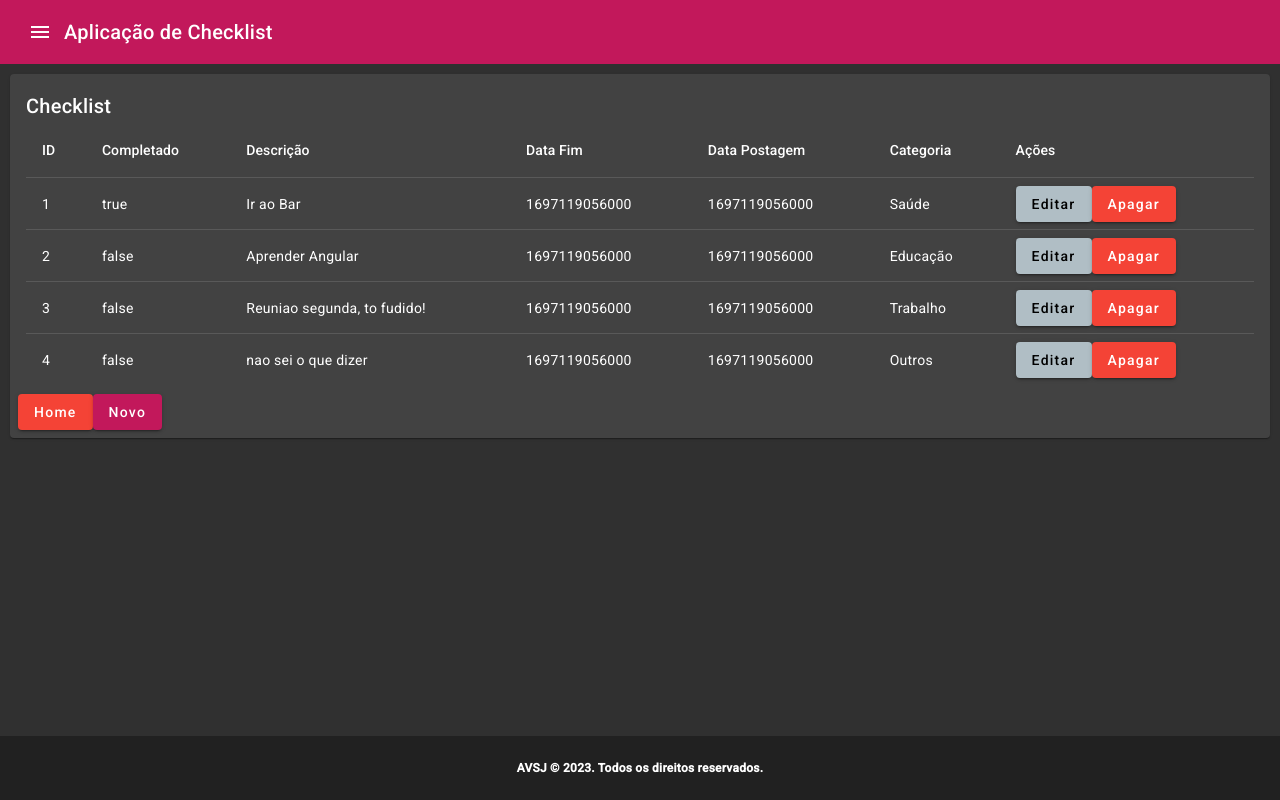
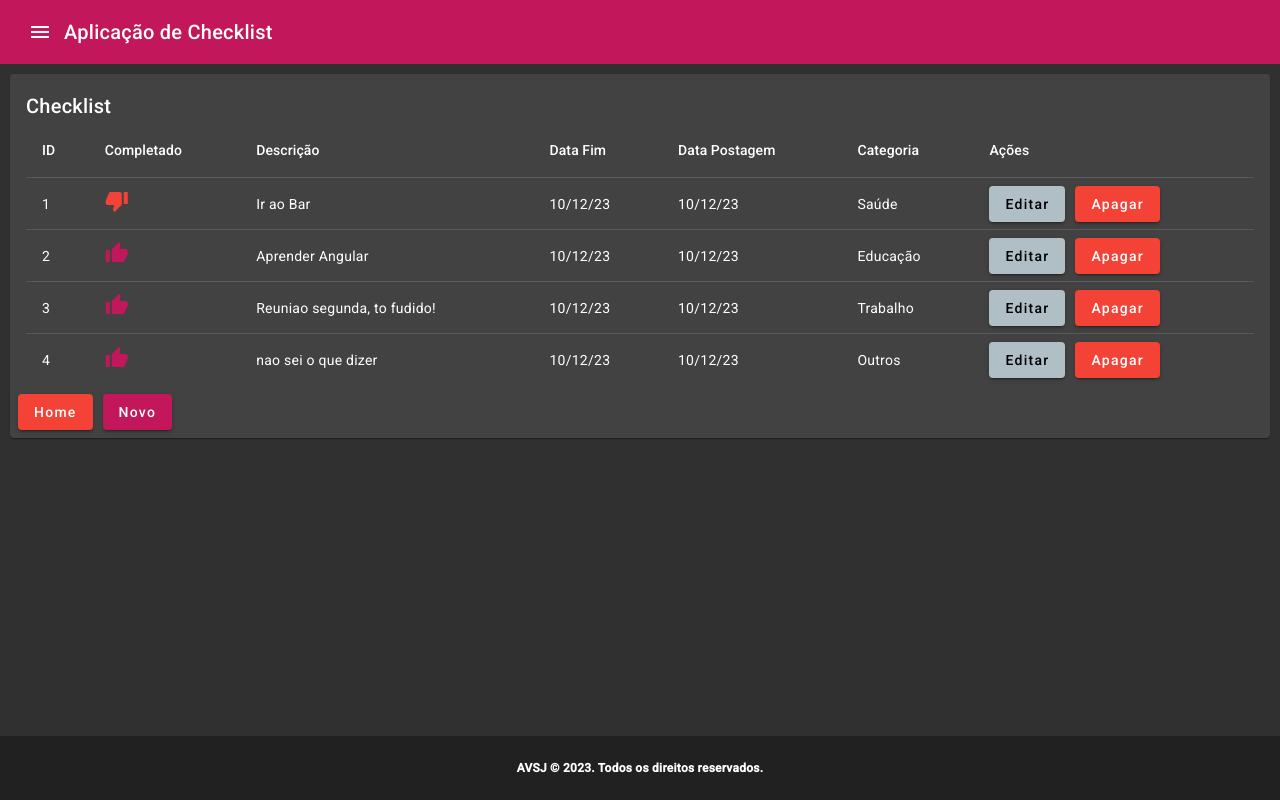
Before and after one commit to arlindovs/checklist-app, an Angular app: page /checklist in a window 1280 px wide. Built offline with nearby package versions, Linux system fonts and the light colour scheme.

Commit message:
checklist
feito parte 2

```diff
--- a/src/app/category-form/category-form.component.html
+++ b/src/app/category-form/category-form.component.html
@@ -20,7 +20,7 @@
     </mat-card-content>
 
     <mat-card-actions>
-      <button mat-raised-button color="warn" (click)="cancel()">Cancelar</button>
+      <button mat-raised-button color="warn" (click)="cancel()"  class="mr-10">Cancelar</button>
       <button mat-raised-button color="primary" (click)="save()">Salvar</button>
     </mat-card-actions>
 
--- a/src/app/category/category.component.html
+++ b/src/app/category/category.component.html
@@ -1,5 +1,5 @@
 <div>
-  <mat-card class="w-20p">
+  <mat-card class="w-10p">
     <mat-card-header>
       <mat-card-title>Gerenciar Categorias</mat-card-title>
     </mat-card-header>
@@ -20,7 +20,7 @@
       <ng-container matColumnDef="actions">
         <th mat-header-cell *matHeaderCellDef>Ações</th>
         <td mat-cell *matCellDef="let element">
-          <button (click)="editCategory(element)" mat-raised-button color="accent">
+          <button (click)="editCategory(element)" mat-raised-button color="accent"  class="mr-10">
             Editar
           </button>
           <button (click)="deleteCategory(element)" mat-raised-button color="warn">
@@ -36,7 +36,7 @@
   </mat-card-content>
 
     <mat-card-actions>
-      <a mat-raised-button color="warn" [routerLink]="['/']">Home</a>
+      <a mat-raised-button color="warn" [routerLink]="['/']"  class="mr-10">Home</a>
       <a mat-raised-button color="primary" (click)="createNewCategory()">Novo</a>
     </mat-card-actions>
   </mat-card>
--- a/src/app/checklist/checklist.component.html
+++ b/src/app/checklist/checklist.component.html
@@ -14,7 +14,12 @@
 
         <ng-container matColumnDef="complete">
           <th mat-header-cell *matHeaderCellDef>Completado</th>
-          <td mat-cell *matCellDef="let element">{{ element.complete }}</td>
+          <td mat-cell *matCellDef="let element">
+
+            <mat-icon color="primary" *ngIf="!element.complete" (click)="updateCompleteStatus(true)">thumb_up</mat-icon>
+            <mat-icon color="warn" *ngIf="element.complete" (click)="updateCompleteStatus(false)">thumb_down</mat-icon>
+
+          </td>
         </ng-container>
 
         <ng-container matColumnDef="description">
@@ -24,12 +29,12 @@
 
         <ng-container matColumnDef="dateEnd">
           <th mat-header-cell *matHeaderCellDef>Data Fim</th>
-          <td mat-cell *matCellDef="let element">{{ element.dateEnd }}</td>
+          <td mat-cell *matCellDef="let element">{{ element.dateEnd | date:'MM/dd/yy' }}</td>
         </ng-container>
 
         <ng-container matColumnDef="datePost">
           <th mat-header-cell *matHeaderCellDef>Data Postagem</th>
-          <td mat-cell *matCellDef="let element">{{ element.datePost }}</td>
+          <td mat-cell *matCellDef="let element">{{ element.datePost | date:'MM/dd/yy' }}</td>
         </ng-container>
 
         <ng-container matColumnDef="category">
@@ -40,12 +45,11 @@
         <ng-container matColumnDef="actions">
           <th mat-header-cell *matHeaderCellDef>Ações</th>
           <td mat-cell *matCellDef="let element">
-            <button mat-raised-button color="accent">
-              Editar
-            </button>
-            <button mat-raised-button color="warn">
-              Apagar
-            </button>
+
+            <button mat-raised-button color="accent" (click)="updateChecklistItem(element)"
+              class="mr-10">Editar</button>
+            <button mat-raised-button color="warn" (click)="deleteChecklistItem(element)">Apagar</button>
+
           </td>
         </ng-container>
 
@@ -55,7 +59,7 @@
     </mat-card-content>
 
     <mat-card-actions>
-      <a mat-raised-button color="warn" [routerLink]="['/']">Home</a>
+      <a mat-raised-button color="warn" [routerLink]="['/']" class="mr-10">Home</a>
       <a mat-raised-button color="primary" (click)="createNewItem()">Novo</a>
     </mat-card-actions>
   </mat-card>
--- a/src/app/checklist/checklist.component.ts
+++ b/src/app/checklist/checklist.component.ts
@@ -1,10 +1,12 @@
+import { DialogComponent } from './../dialog/dialog.component';
 import { Component, OnInit } from '@angular/core';
 import { CHECKLIST_DATA, ChecklistItem } from '../_models/checklistItem';
+import { MatDialog } from '@angular/material/dialog';
 
 @Component({
   selector: 'app-checklist',
   templateUrl: './checklist.component.html',
-  styleUrls: ['./checklist.component.css']
+  styleUrls: ['./checklist.component.css'],
 })
 export class ChecklistComponent implements OnInit {
   public displayedColumns: string[] = [
@@ -14,19 +16,42 @@ export class ChecklistComponent implements OnInit {
     'dateEnd',
     'datePost',
     'category',
-    'actions'];
+    'actions',
+  ];
 
-    public dataSource = CHECKLIST_DATA;
+  public dataSource = CHECKLIST_DATA;
 
-    constructor(){
-    }
+  constructor(private dialog: MatDialog) {}
 
+  ngOnInit(): void {}
 
-  ngOnInit(): void {
+  public updateCompleteStatus(status: boolean) {
+    console.log('Status criado', status);
   }
 
-  public createNewItem(){
-    console.log('Criar nvo item clicado!');
+  public createNewItem() {
+    console.log('Criar novo item clicado!');
   }
 
+  public updateChecklistItem(checklist: ChecklistItem) {
+    console.log('atualizado item do checklist!');
+  }
+
+  public deleteChecklistItem(checklist: ChecklistItem) {
+    console.log('deletado item do checklist!');
+
+    this.dialog
+      .open(DialogComponent, {
+        disableClose: true,
+        data: {
+          dialogMsg: 'Você deseja realmente apagar este item?',
+          leftButtonLabel: 'Cancelar',
+          rightButtonLabel: 'Apagar',
+        },
+      })
+      .afterClosed()
+      .subscribe((resp) => {
+        console.log('Janela model confirmar apagar fechada');
+      });
+  }
 }
--- a/src/app/footer/footer.component.html
+++ b/src/app/footer/footer.component.html
@@ -1,3 +1,3 @@
 <mat-toolbar class="app-footer-container">
-  <span>{{copywrite}}</span>
+  <span>AVSJ © {{currentYear}}. Todos os direitos reservados.</span>
 </mat-toolbar>
--- a/src/app/footer/footer.component.ts
+++ b/src/app/footer/footer.component.ts
@@ -7,11 +7,14 @@ import { Component, OnInit } from '@angular/core';
 })
 export class FooterComponent implements OnInit {
 
+
   constructor() {
   }
 
   public copywrite = 'AVSJ © 2023. Todos os direitos reservados.';
 
+  public currentYear: number = new Date().getFullYear();
+
   ngOnInit(): void {
   }
 
```
